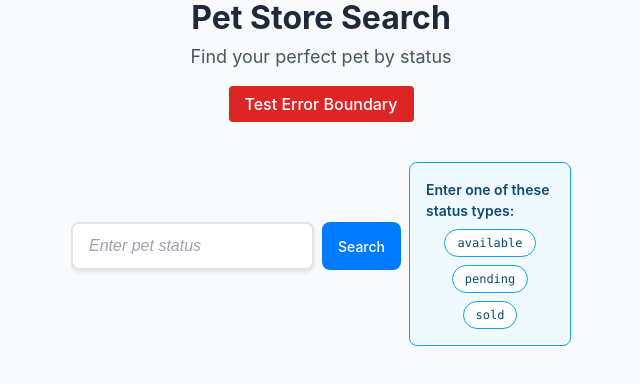
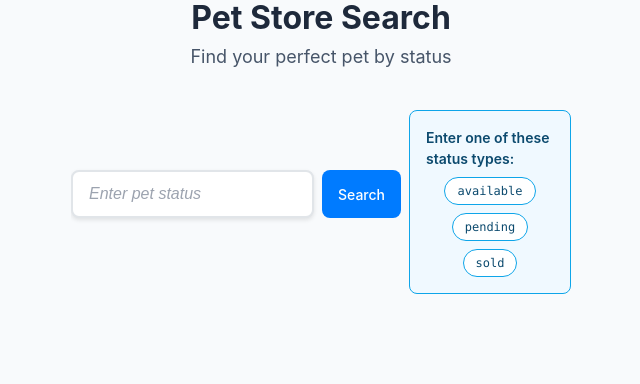
Before and after one commit to RukalaRukala/REACT-2025, a React (Vite) app: page /1 in a window 1280 px wide. Shown: the top 384 px of the page, without its empty margins (319-959 px from the left). Built offline with nearby package versions, Linux system fonts and the light colour scheme.

Commit message:
feat: remove error button

```diff
--- a/src/components/ErrorBoundary/TestErrorButton.module.scss
+++ /dev/null
@@ -1,17 +0,0 @@
-.testErrorButton {
-  padding: 8px 16px;
-  background-color: #dc2626;
-  color: white;
-  border: none;
-  border-radius: 4px;
-  cursor: pointer;
-  margin-top: 16px;
-
-  &:hover {
-    background-color: #b91c1c;
-  }
-
-  &:active {
-    background-color: #991b1b;
-  }
-}
--- a/src/components/ErrorBoundary/TestErrorButton.tsx
+++ /dev/null
@@ -1,23 +0,0 @@
-import { useState } from 'react';
-import { TEST_ERROR_MESSAGES } from '../Search/Search.const.tsx';
-import styles from './TestErrorButton.module.scss';
-
-const TestErrorButton = () => {
-  const [shouldThrowError, setShouldThrowError] = useState<boolean>(false);
-
-  const handleThrowError = (): void => {
-    setShouldThrowError(true);
-  };
-
-  if (shouldThrowError) {
-    throw new Error(TEST_ERROR_MESSAGES.ERROR_MESSAGE);
-  }
-
-  return (
-    <button onClick={handleThrowError} className={styles.testErrorButton}>
-      {TEST_ERROR_MESSAGES.BUTTON_TEXT}
-    </button>
-  );
-};
-
-export default TestErrorButton;
--- a/src/components/pages/MainView/MainView.tsx
+++ b/src/components/pages/MainView/MainView.tsx
@@ -2,7 +2,6 @@ import { APP_ROUTES, APP_TITLES } from '../../../App.const';
 import Details from '../../Results/components/Details';
 import Results from '../../Results/Results';
 import Search from '../../Search/Search';
-import TestErrorButton from '../../ErrorBoundary/TestErrorButton';
 import { useParams, useNavigate, Navigate } from 'react-router-dom';
 import styles from './MainView.module.scss';
 import type { Pet } from '../../Search/Search.model.tsx';
@@ -40,7 +39,6 @@ const MainView = ({ state, handleSearch }: MainViewProps) => {
         <header className={styles.appHeader}>
           <h1 className={styles.appTitle}>{APP_TITLES.MAIN_TITLE}</h1>
           <p className={styles.appSubtitle}>{APP_TITLES.SUBTITLE}</p>
-          <TestErrorButton />
         </header>
         <Search onSearch={handleSearch} />
         <Results pets={state.searchResults} isLoading={state.isLoading} />
```
Also changed, not shown: 1 other file (tests, documents, lock files or other folders).
